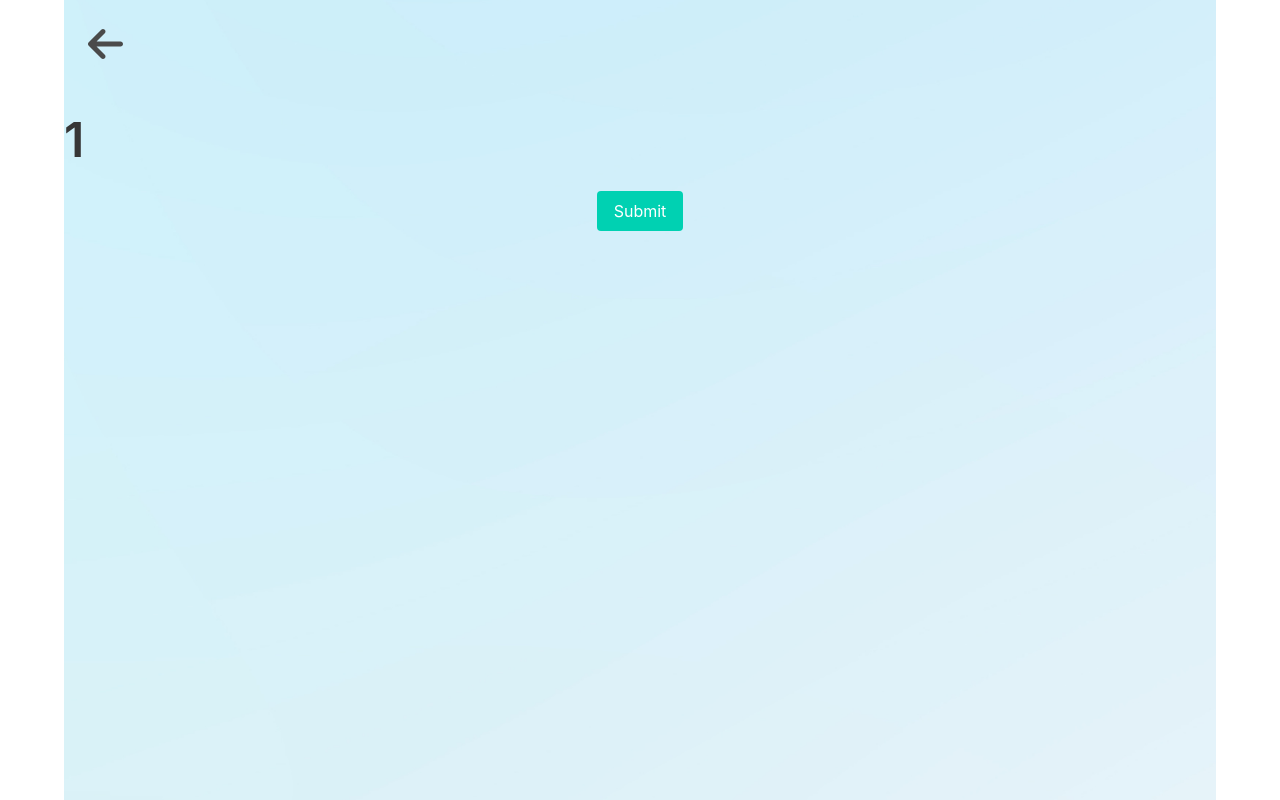
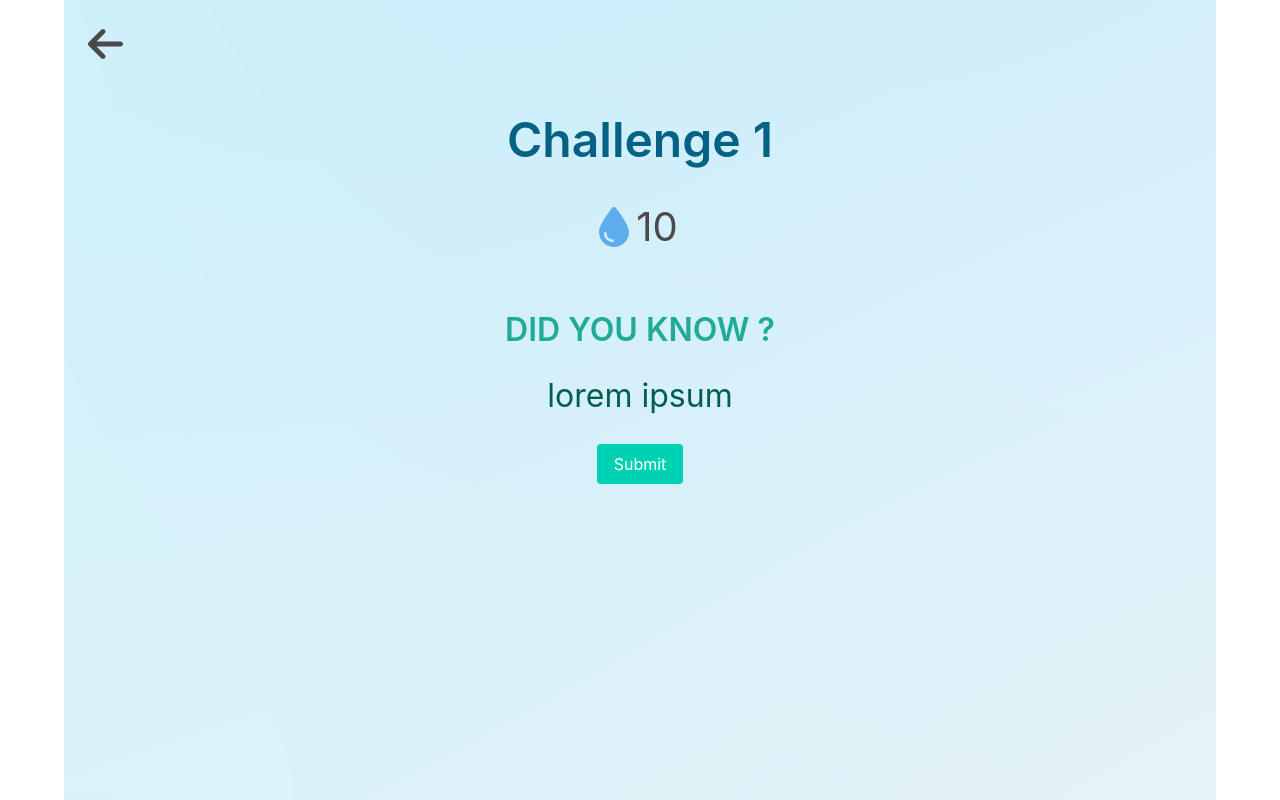
Before and after one commit to rbazin/eco-eco-app, a Vue app in the folder frontend/: page /select-challenge/1 in a window 1280 px wide. Built offline with nearby package versions, Linux system fonts and the light colour scheme; a web font is replaced by a local one.

Commit message:
Select challenge page

```diff
--- a/frontend/src/components/SelectChallenge.vue
+++ b/frontend/src/components/SelectChallenge.vue
@@ -5,9 +5,23 @@
       <font-awesome-icon class="is-size-2" icon="fa-solid fa-arrow-left" />
     </div>
 
-    <div class="content">
-      <h1 class="is-size-1 title">{{ id }}</h1>
+    <!-- Challenge info -->
+    <div class="content has-text-centered">
+      <h1 class="is-1 title pb-5">{{ challenge.title }}</h1>
+      <div class="is-size-2">
+        <span class="icon-text">
+          <span class="icon"
+            ><font-awesome-icon
+              color="rgb(93, 173, 236)"
+              icon="fa-solid fa-droplet"
+          /></span>
+          <span class="is-size-2">{{ challenge.reward }}</span>
+        </span>
+      </div>
+      <h2 class="subtitle is-3">DID YOU KNOW ?</h2>
+      <p class="fact is-size-3">{{ challenge.fact }}</p>
     </div>
+
     <!-- Button to submit -->
     <div class="field px-5">
       <div class="control has-text-centered">
@@ -38,17 +52,15 @@ export default {
       user_store,
     };
   },
-  mounted() {
-    // get the challenge from the store by id
-    this.challenge = this.challenge_store.challenges.find(
-      // doesn't work for now
-      (challenge) => challenge.id === this.$route.params.id
-    );
-  },
   data() {
     return {
-      id: this.$route.params.id,
+      challenge: { title: "", id: this.$route.params.id, fact: "", reward: 0 },
     };
+  },
+  mounted() {
+    this.challenge = this.challenge_store.challenges.find(
+      (challenge) => challenge.id == this.$route.params.id
+    );
   },
   methods: {
     goBack() {
@@ -58,7 +70,7 @@ export default {
       // send the challenge to the backend
       axios
         .post("http://localhost:5000/api/accept_challenge", {
-          userId : this.user_store.userId,
+          userId: this.user_store.userId,
           challengeId: this.id,
           isAccepted: true,
         })
@@ -81,4 +93,14 @@ export default {
   height: 100vh;
   background-image: url("../assets/set_1/login_background.png");
 }
+.fact {
+  color: #055c52;
+}
+.title {
+  color: #066284;
+  text-shadow: 4 2 #1199ee;
+}
+.subtitle {
+  color: #22aa99;
+}
 </style>
```
